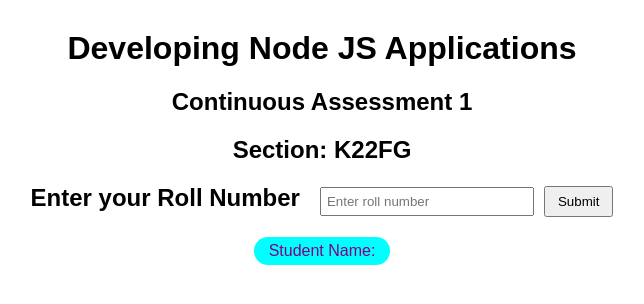
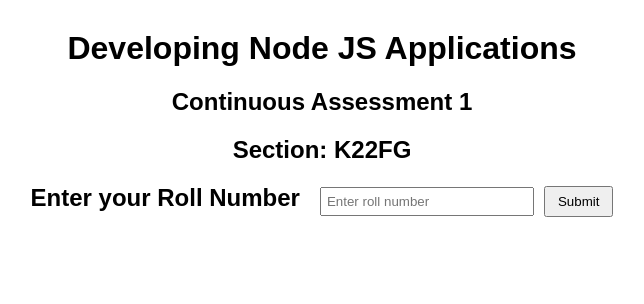
Before and after one commit to jiteshbhatia9302/Examination, a Next.js app: page / in a window 1280 px wide. Shown: the top 304 px of the page, without its empty margins (318-962 px from the left). Built offline with nearby package versions, Linux system fonts and the light colour scheme.

Commit message:
Update index.js

```diff
--- a/pages/index.js
+++ b/pages/index.js
@@ -103,19 +103,22 @@
 
             </span>
 
-<div style={{ textAlign: "center", marginBottom: "10px" }}>
+{studentName && (
+  <div style={{ textAlign: "center", marginBottom: "15px" }}>
     <span
       style={{
         color: "purple",
         backgroundColor: "cyan",
         borderRadius: "20px",
-      padding: "5px 15px",
-      display: "inline-block"
+        padding: "8px 20px",
+        display: "inline-block",
+        fontWeight: "bold"
       }}
     >
       Student Name: {studentName}
     </span>
   </div>
+)}
 
 
 
```
Lines whose indentation alone changed are shown as unchanged.
